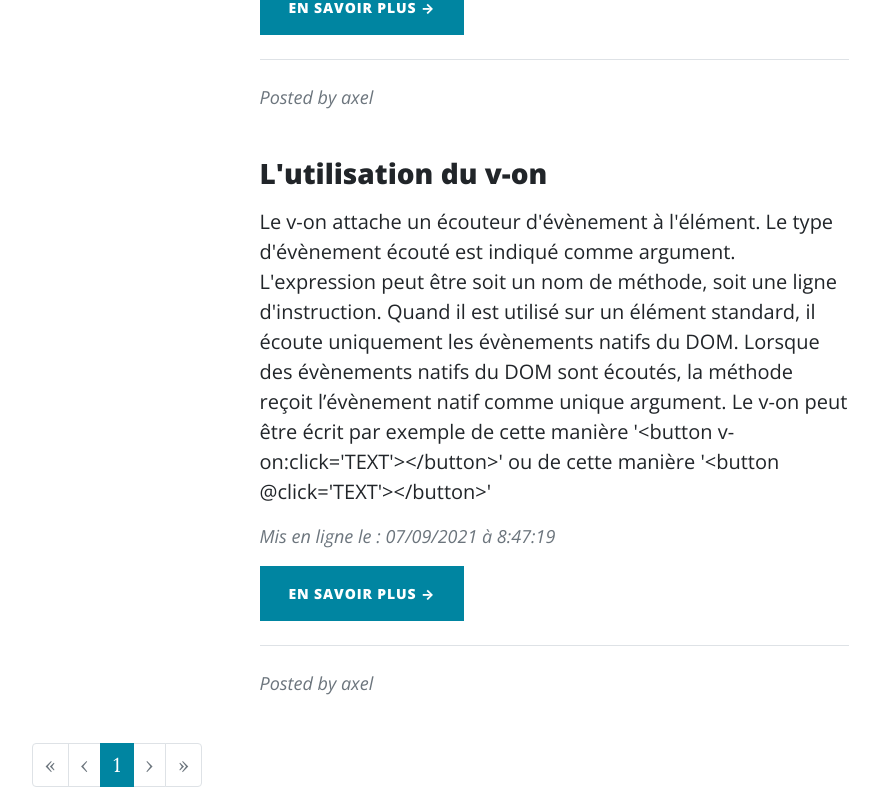
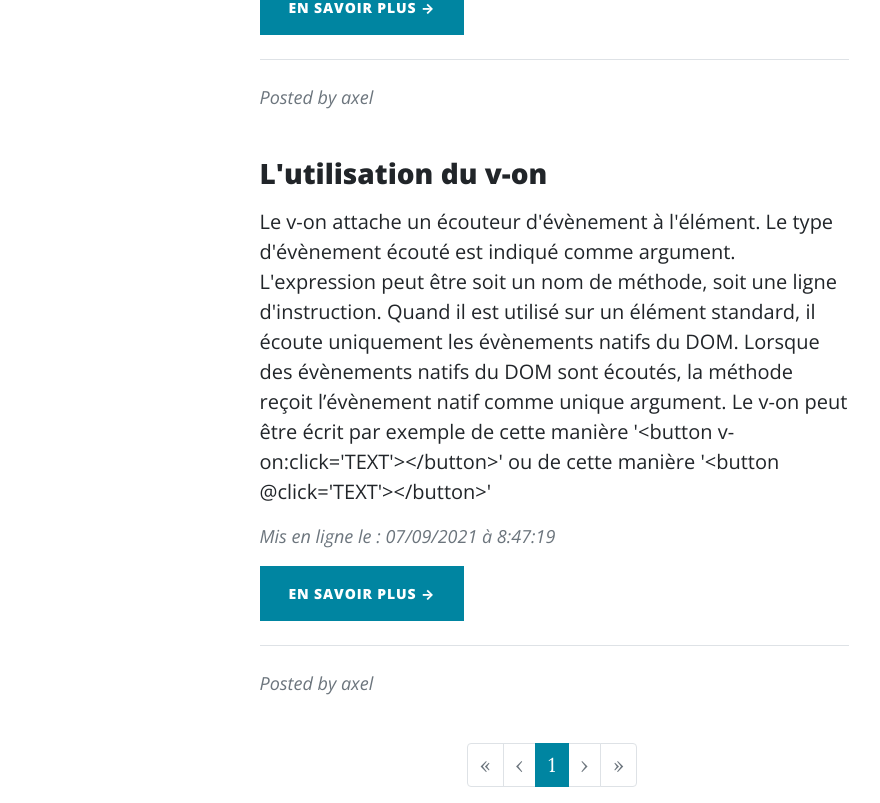
Before and after one commit to AnaisHammouche/Blog_Vue.js, a Vue app in the folder projet_blog/: page / in a window 1280 px wide. Shown: the part 715-1518 px from the top of the page, without its empty margins (86-966 px from the left). Built offline with nearby package versions, Linux system fonts and the light colour scheme.

Commit message:
alignement

```diff
--- a/projet_blog/src/views/Home.vue
+++ b/projet_blog/src/views/Home.vue
@@ -32,7 +32,7 @@
         </div>
 
       </div>
-      <b-pagination-nav  :link-gen="linkGen" :number-of-pages="1" use-router></b-pagination-nav>
+      <b-pagination-nav  :link-gen="linkGen" :number-of-pages="1" use-router class=" col-md-5 offset-md-5"></b-pagination-nav>
     </div>
 
   </div>
```
Also changed, not shown: 1 other file (tests, documents, lock files or other folders).
